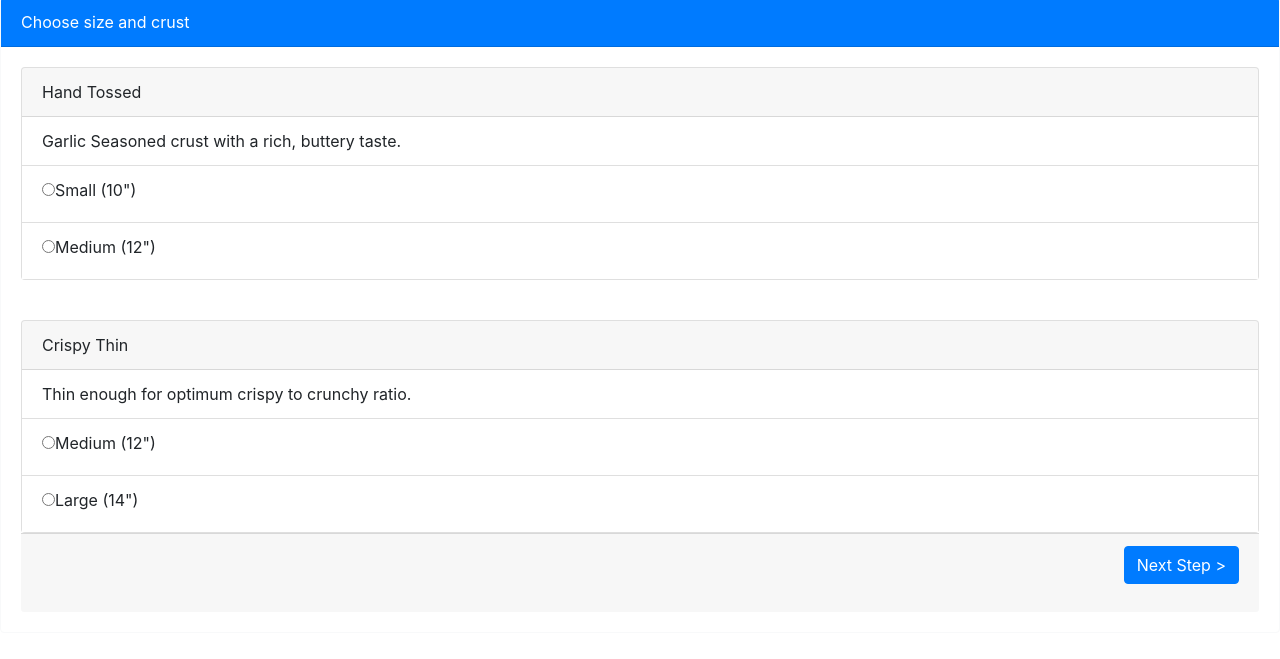
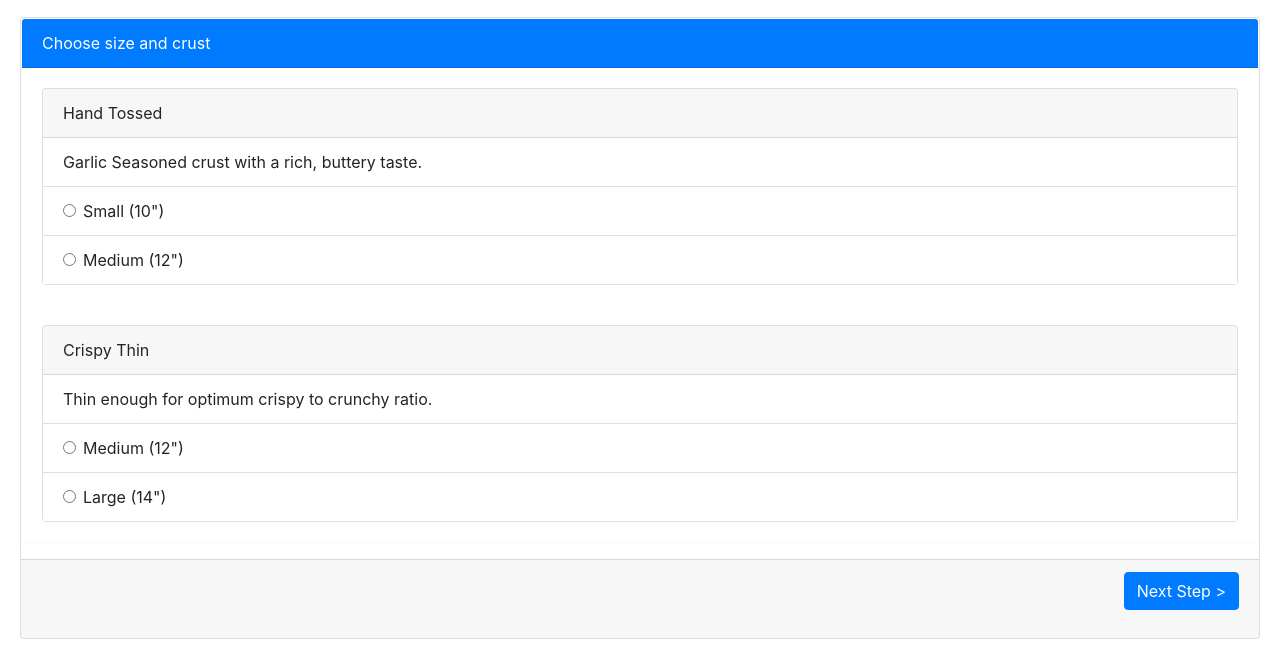
Before and after one commit to waltercsmith/codeup-web-exercises, a plain HTML site: page order-pizza.html in a window 1280 px wide. Shown: the part 331-990 px from the top of the page. Drawn offline with nearby package versions, Linux system fonts and the light colour scheme.

Commit message:
Order Pizza HTML Exercise:Created the radio buttons inside a list group

```diff
--- a/order-pizza.html
+++ b/order-pizza.html
@@ -58,7 +58,9 @@
 							<a class="nav-link" href="#"><span class="badge badge-pill badge-secondary">3</span> Toppings</a>
 					</ul>
 			</div>
-		<div class="card border-light mb-3" >
+	<div class="card-body">
+		<div class="card">
+			<div class="card border-light mb-3" >
 			<div class="card-header bg-primary text-white border-muted">
 				Choose size and crust
 			</div>
@@ -73,8 +75,26 @@
 
 											<li class="list-group-item">Garlic Seasoned crust with a rich, buttery taste.</li>
 
-											<li class="list-group-item" id="one"><input type="radio" id="small" name="small" value="option1"><label for="small">Small (10")</label></li>
-										<li class="list-group-item"><input type="radio" id="medium1" name="medium1" value="option2"><label for="medium1">Medium (12")</label></li>
+											<li class="list-group-item" id="one">
+<!--												<input type="radio" id="small" name="small" value="option1"><label for="small">Small (10")</label>-->
+												<div class="form-check">
+													<input class="form-check-input" type="radio" name="small" id="small" value="option1">
+													<label class="form-check-label" for="small">
+														Small (10")
+													</label>
+												</div>
+
+											</li>
+										<li class="list-group-item">
+<!--											<input type="radio" id="medium1" name="medium1" value="option2"><label for="medium1">Medium (12")</label>-->
+
+											<div class="form-check">
+												<input class="form-check-input" type="radio" name="medium1" id="medium1" value="option2" >
+												<label class="form-check-label" for="medium1">
+													Medium (12")
+												</label>
+											</div>
+										</li>
 
 									</ul>
 <!--									<input type="radio" id="male" name="gender" value="male">-->
@@ -94,22 +114,43 @@
 						</div>
 
 						<div>
+
 									<ul class="list-group list-group-flush">
 
 										<li class="list-group-item">Thin enough for optimum crispy to crunchy ratio.</li>
 
-										<li class="list-group-item"><input type="radio" id="medium2" name="medium2" value="option1"><label for="medium2">Medium (12")</label></li>
-										<li class="list-group-item"><input type="radio" id="large" name="large" value="option2"><label for="large">Large (14")</label></li>
+										<li class="list-group-item">
+<!--											<input type="radio" id="medium2" name="medium2" value="option1"><label for="medium2">Medium (12")</label>-->
+
+											<div class="form-check">
+												<input class="form-check-input" type="radio" name="medium2" id="medium2" value="option1" >
+												<label class="form-check-label" for="medium2">
+													Medium (12")
+												</label>
+											</div>
+
+										</li>
+<!--										<li class="list-group-item"><input type="radio" id="large" name="large" value="option2"><label for="large">Large (14")</label></li>-->
+										<ul class="list-group-item">
+										<div class="form-check">
+											<input class="form-check-input" type="radio" name="large" id="large" value="option2" >
+											<label class="form-check-label" for="large">
+												Large (14")
+											</label>
+										</div>
+
 
 									</ul>
 						</div>
 					</div>
-					<div class="card-footer bg-muted border-muted"><p class="text-right"><a href="#" class="btn btn-primary">Next Step ></a></p></div>
+<!--					<div class="card-footer bg-muted border-muted"><p class="text-right"><a href="#" class="btn btn-primary">Next Step ></a></p></div>-->
 
 				</div>
 <!--			<div class="card-footer bg-muted border-muted"><p class="text-right"><a href="#" class="btn btn-primary">Next Step ></a></p></div>-->
-
-
+			</div>
+			<div class="card-footer bg-muted border-muted"><p class="text-right"><a href="#" class="btn btn-primary">Next Step ></a></p></div>
+		</div>
+<!--		<div class="card-footer bg-muted border-muted"><p class="text-right"><a href="#" class="btn btn-primary">Next Step ></a></p></div>-->
 		</div>
 
 
```
